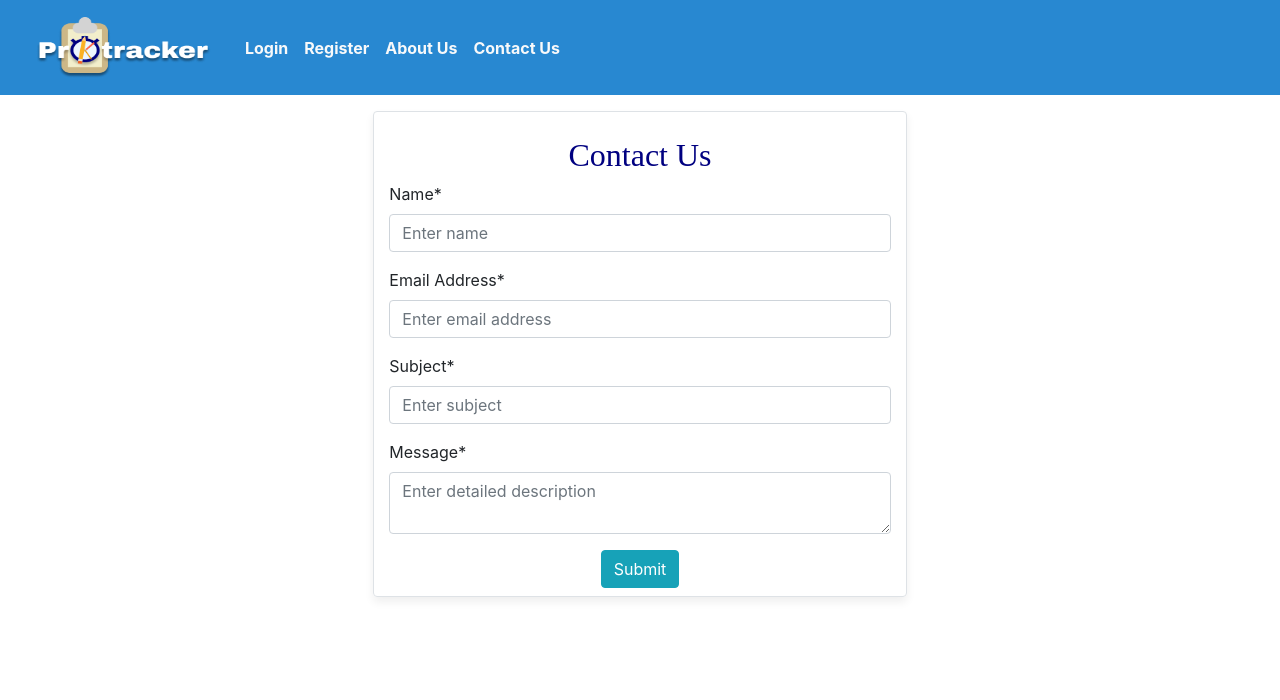
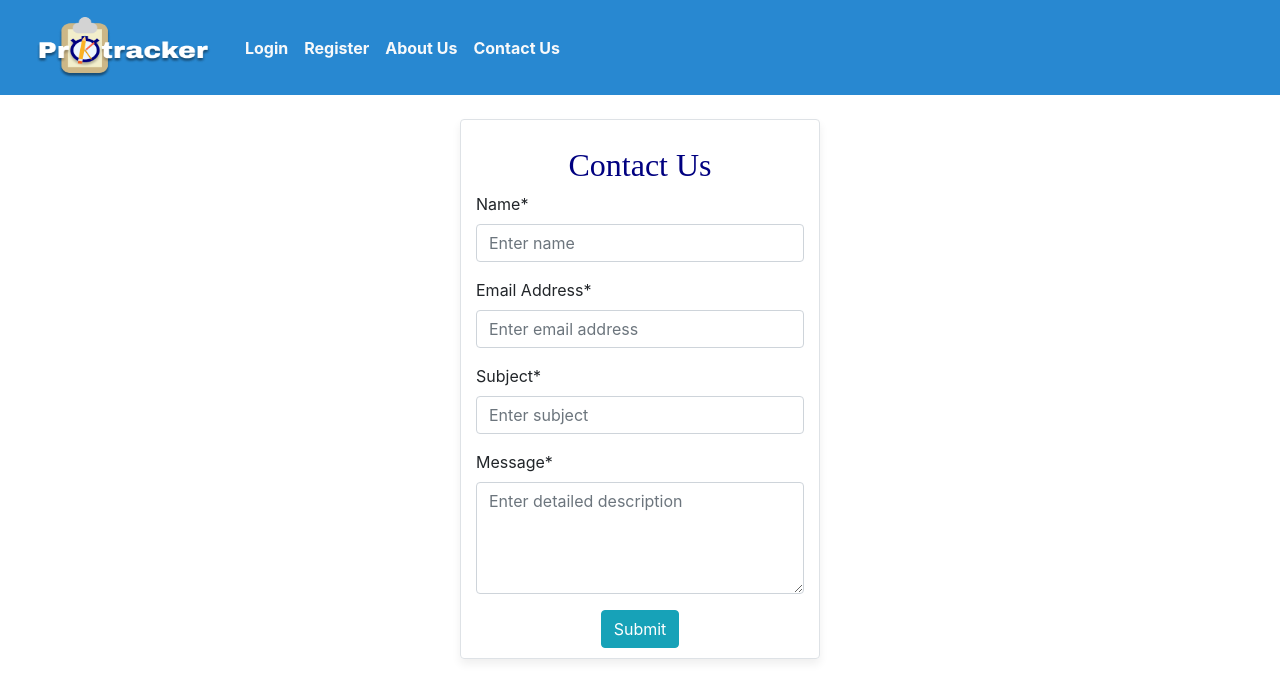
Before and after one commit to kumarmpk/csci-5709_web_proj, a React (Create React App) app in the folder frontend/: page /contact-us in a window 1280 px wide. Shown: the top 700 px of the page. Built offline with nearby package versions, Linux system fonts and the light colour scheme.

Commit message:
contact us form and url changes

```diff
--- a/frontend/src/contact-us/ContactUs.jsx
+++ b/frontend/src/contact-us/ContactUs.jsx
@@ -195,8 +195,11 @@ class ContactUs extends Component {
           </Modal>
         </section>
 
-        <section className="row justify-content-center py-3">
-          <main className="contactUsForm col-12 col-sm-10 col-md-7 col-lg-7 col-xl-5 border rounded py-2 contactus-div">
+        <section className="container pt-4 pb-4">
+          <section className="row ">
+            <section className="container">
+              <section className="row justify-content-center">
+                <main className="contactUsForm col-12 col-sm-6 col-md-4 border rounded contactus-div">
                   <section className="contactUsCard">
                     <section className="contactUsCard-body">
                       <header className="contactUsTitle">
@@ -255,6 +258,7 @@ class ContactUs extends Component {
                         <section className="form-group">
                           <label>Message*</label>
                           <textarea
+                            style={{ height: "7em" }}
                             required
                             type="text"
                             name="message"
@@ -288,8 +292,8 @@ class ContactUs extends Component {
                     <Modal.Title>Contact Us</Modal.Title>
                   </Modal.Header>
                   <Modal.Body>
-              The details are successfully submitted to our team. We will get
-              back to you as soon as possible.
+                    The details are successfully submitted to our team. We will
+                    get back to you as soon as possible.
                   </Modal.Body>
                   <Modal.Footer>
                     <Button variant="secondary" onClick={this.handleModalClose}>
@@ -298,6 +302,9 @@ class ContactUs extends Component {
                   </Modal.Footer>
                 </Modal>
               </section>
+            </section>
+          </section>
+        </section>
       </article>
     );
   }
--- a/frontend/src/create-project/CreateProject.jsx
+++ b/frontend/src/create-project/CreateProject.jsx
@@ -6,6 +6,7 @@ import "./CreateProject.css";
 import DatePicker from "react-date-picker";
 import { Dropdown, Card, Modal, Button } from "react-bootstrap";
 import TeamDummyData from "./TeamDummyData";
+import CONST from "../constants";
 
 class CreateProject extends Component {
   constructor(props) {
@@ -64,8 +65,8 @@ class CreateProject extends Component {
         return;
       }
 
-      const URL =
-        "https://csci5709-group11-backend.herokuapp.com/project/createProject";
+      const URL = CONST.URL + "project/createProject";
+
       axios
         .post(
           URL,
--- a/frontend/src/login/Login.jsx
+++ b/frontend/src/login/Login.jsx
@@ -5,6 +5,7 @@ import React, { Component } from "react";
 import "./Login.css";
 import axios from "axios";
 import auth from "../auth";
+import CONST from "../constants";
 
 class Login extends Component {
   state = {
@@ -57,12 +58,10 @@ class Login extends Component {
       password: this.state.password,
     };
 
+    let url = CONST.URL + "login";
+
     await axios
-      .post(
-        "https://csci5709-group11-backend.herokuapp.com/login",
-        { data: userData },
-        config
-      )
+      .post(url, { data: userData }, config)
       .then((res) => {
         if (res["status"] === 200) {
           console.log("inner userdata", userData);
--- a/frontend/src/projects/Projects.jsx
+++ b/frontend/src/projects/Projects.jsx
@@ -4,6 +4,7 @@ import "./Projects.css";
 import { Link, withRouter } from "react-router-dom";
 import { Dropdown } from "react-bootstrap";
 import ProjectDummyData from "./ProjectDummyData";
+import CONST from "../constants";
 
 export class Projects extends Component {
   constructor(props) {
@@ -20,8 +21,8 @@ export class Projects extends Component {
   }
 
   fetchProjects(projectName) {
-    const URL =
-      "https://csci5709-group11-backend.herokuapp.com/project/getProjects";
+    const URL = CONST.URL + "project/getProjects";
+
     axios
       .get(URL, {
         params: { projectName },
```
Also changed, not shown: frontend/src/create/Create.jsx (+3 -5 lines). Lines whose indentation alone changed are shown as unchanged.
